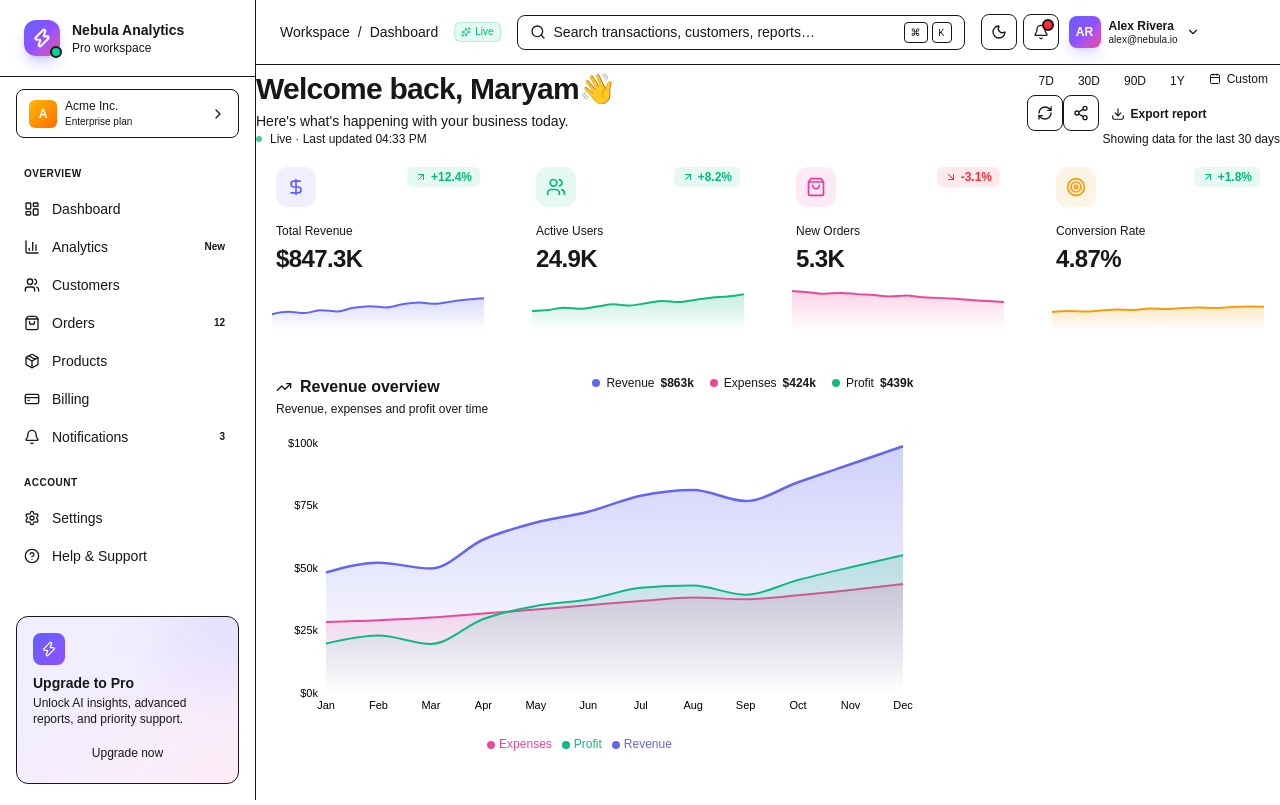
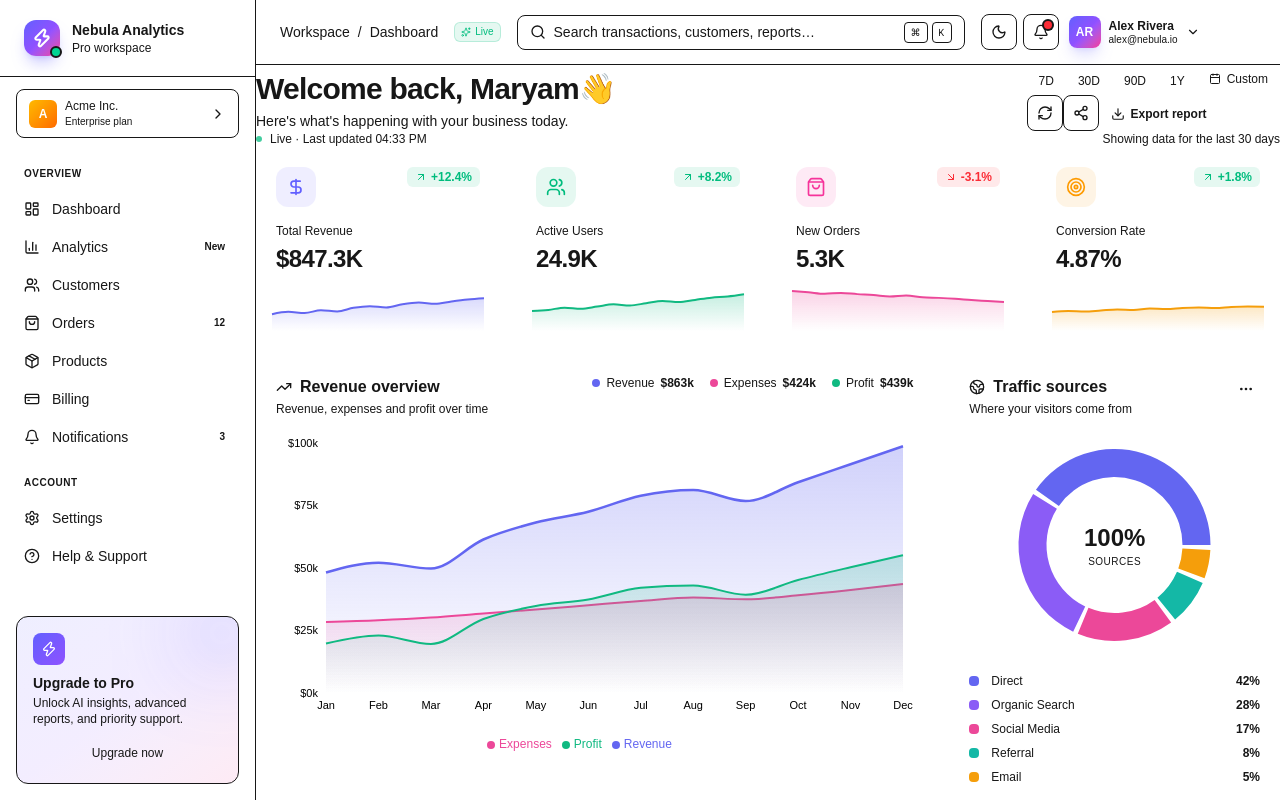
Before and after one commit to mrymsarabi/nextjs-admin-dashboard, a Next.js app: page / in a window 1280 px wide. Built offline with nearby package versions, Linux system fonts and the light colour scheme.

Commit message:
main page, traddic-chart - 1

```diff
--- a/src/app/page.tsx
+++ b/src/app/page.tsx
@@ -30,6 +30,7 @@ import { kpis } from "@/lib/mock-data";
 import { cn } from "@/lib/utils";
 import { KpiCard } from "@/components/kpi-card";
 import { RevenueChart } from "@/components/charts/revenue-chart";
+import { TrafficChart } from "@/components/charts/traffic-chart";
 
 type TimeRange = "7d" | "30d" | "90d" | "1y";
 
@@ -199,8 +200,23 @@ export default function DashboardPage() {
               <RevenueChart />
             </div>
 
-            <div>
-
+            {/* Traffic sources */}
+            <div className="card p-5">
+              <div className="flex items-start justify-between mb-2">
+                <div>
+                  <h2 className="text-base font-semibold flex items-center gap-2">
+                    <Globe2 className="w-4 h-4 text-[rgb(var(--accent))]" />
+                    Traffic sources
+                  </h2>
+                  <p className="text-xs text-muted mt-0.5">
+                    Where your visitors come from
+                  </p>
+                </div>
+                <button className="w-7 h-7 rounded-md hover:bg-[rgb(var(--card-muted))] inline-flex items-center justify-center">
+                  <MoreHorizontal className="w-4 h-4 text-muted" />
+                </button>
+              </div>
+              <TrafficChart />
             </div>
           </section>
         </main>
--- /dev/null
+++ b/src/components/charts/traffic-chart.tsx
@@ -0,0 +1,68 @@
+"use client";
+
+import { PieChart, Pie, Cell, ResponsiveContainer, Tooltip } from "recharts";
+import { trafficSources } from "@/lib/mock-data";
+
+export function TrafficChart() {
+  const total = trafficSources.reduce((acc, item) => acc + item.value, 0);
+
+  return (
+    <div className="flex flex-col items-center">
+      <div className="relative w-full h-60">
+        <ResponsiveContainer width="100%" height="100%">
+          <PieChart>
+            <Pie
+              data={trafficSources}
+              cx="50%"
+              cy="50%"
+              innerRadius={68}
+              outerRadius={96}
+              paddingAngle={3}
+              dataKey="value"
+              stroke="none"
+            >
+              {trafficSources.map((entry, index) => (
+                <Cell key={`cell-${index}`} fill={entry.color} />
+              ))}
+            </Pie>
+            <Tooltip
+              content={({ active, payload }) => {
+                if (!active || !payload || !payload.length) return null;
+                const data = payload[0].payload as (typeof trafficSources)[number];
+                return (
+                  <div className="card p-2.5 shadow-xl">
+                    <div className="flex items-center gap-2">
+                      <span
+                        className="w-2 h-2 rounded-full"
+                        style={{ backgroundColor: data.color }}
+                      />
+                      <span className="text-xs font-medium">{data.name}</span>
+                    </div>
+                    <div className="text-sm font-bold mt-0.5">{data.value}%</div>
+                  </div>
+                );
+              }}
+            />
+          </PieChart>
+        </ResponsiveContainer>
+        <div className="absolute inset-0 flex flex-col items-center justify-center pointer-events-none">
+          <span className="text-2xl font-bold">{total}%</span>
+          <span className="text-[10px] text-muted uppercase tracking-wider">Sources</span>
+        </div>
+      </div>
+
+      <div className="w-full space-y-2 mt-2">
+        {trafficSources.map((source) => (
+          <div key={source.name} className="flex items-center gap-3 text-xs">
+            <span
+              className="w-2.5 h-2.5 rounded-sm shrink-0"
+              style={{ backgroundColor: source.color }}
+            />
+            <span className="flex-1 truncate">{source.name}</span>
+            <span className="font-semibold tabular-nums">{source.value}%</span>
+          </div>
+        ))}
+      </div>
+    </div>
+  );
+}
```
